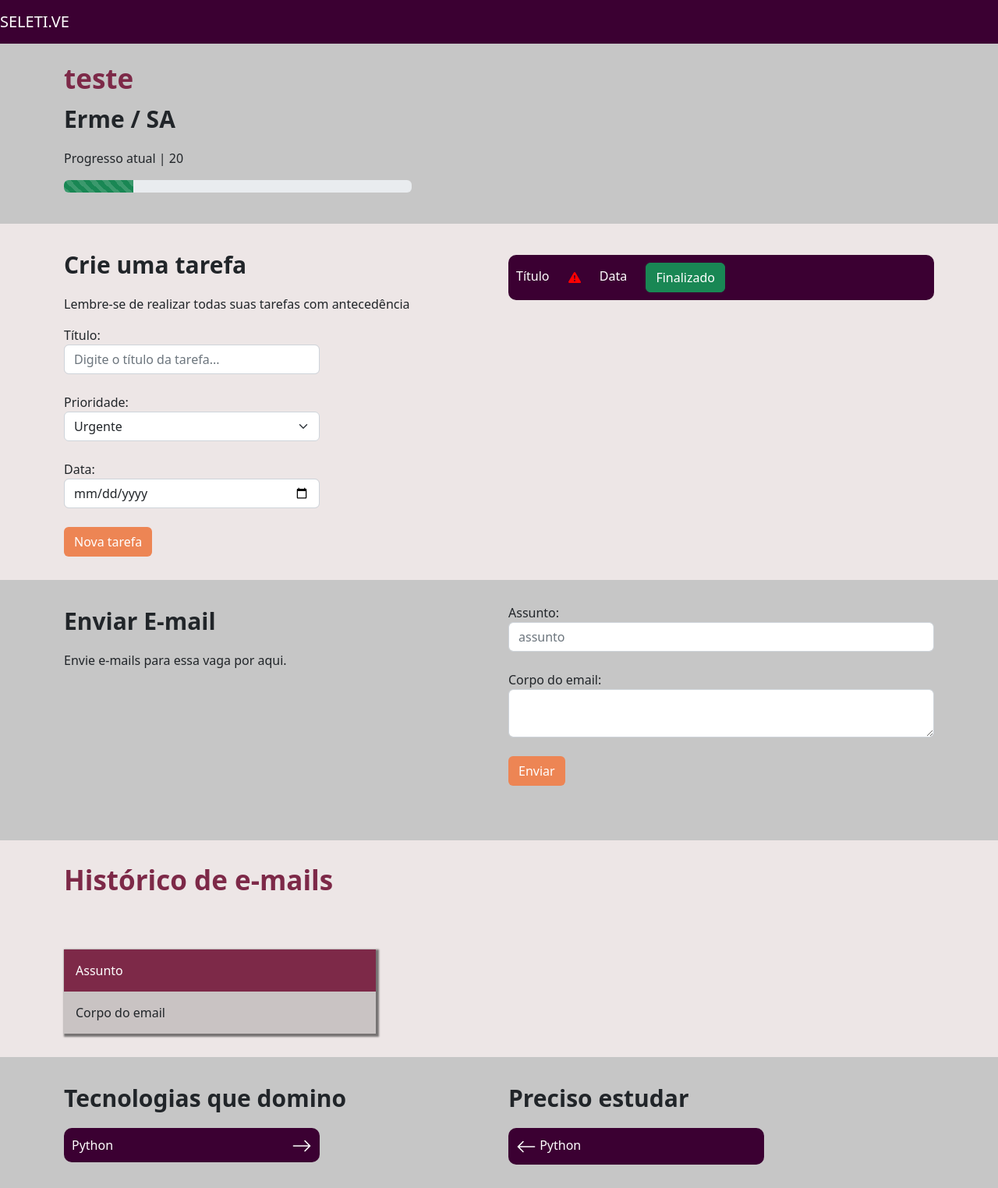
After one commit to Erme90/Seletive, a Django app: page /vagas/vaga/7 in a window 1280 px wide. The commit adds this page. Shown: the whole page at 78% size. Run offline with Django 4.2, Linux system fonts and the light colour scheme; data comes from the database, SQL or seed files in the repository; both versions use the stored data as it was after the commit.

Commit message:
barra de progresso

```diff
--- a/empresa/models.py
+++ b/empresa/models.py
@@ -50,7 +50,20 @@ class Vagas(models.Model):
     email = models.EmailField(null=True)
     status = models.CharField(max_length=30, choices=choices_status)
     tecnologias_dominadas = models.ManyToManyField(Tecnologias)
-    tecnologias_estudar = models.ManyToManyField(Tecnologias, related_name='estudar')
+    tecnologias_estudar = models.ManyToManyField(Tecnologias, related_name='estudar', blank=True)
+
+    def progresso(self):
+        if self.status == 'I':
+            return 20
+        elif self.status == 'C':
+            return 40
+        elif self.status == 'E':
+            return 60
+        elif self.status == 'D':
+            return 80
+        elif self.status == 'F':
+            return 100
+
 
 
     def __str__(self):
--- a/empresa/templates/empresa.html
+++ b/empresa/templates/empresa.html
@@ -37,7 +37,9 @@
                                 {% for tech in tecnologias %}
                                     <option value="{{tech.id}}">{{tech}}</option>
                                 {% endfor %}
+
                             </select>
+
                         </div>
 
                     <div class="col-md-3">
--- a/empresa/templates/empresa_unica.html
+++ b/empresa/templates/empresa_unica.html
@@ -73,7 +73,7 @@
 
     <div class="box-vagas">
         <div class="header-vagas">
-            {{vaga.titulo}}
+            <a href="{% url 'vaga' vaga.id %}">{{vaga.titulo}}</a>
         </div>
 
         <div class="body-vagas">
--- /dev/null
+++ b/templates/static/vaga/css/vaga.css
@@ -0,0 +1,106 @@
+.titulo{
+
+    color: #7D2948;
+    font-weight: bold;
+    font-size: 35px;
+
+}
+
+.titulo2{
+
+    font-weight: bold;
+    font-size: 30px;
+
+}
+
+.bg2{
+
+    background-color: #EDE6E6;
+    margin-top: 40px;
+    padding-top: 30px;
+    padding-bottom: 30px;
+
+}
+
+
+.input-tarefa{
+
+    width: 60%;
+
+}
+
+.btn-orange{
+
+    background-color: #ED8554;
+    color: white;
+}
+
+.list-tarefa{
+    list-style: none;
+}
+
+.li-tarefa{
+    background-color: #3B0032;
+    padding: 10px;
+    color:white;
+    border-radius: 10px;
+    margin-top: 10px;
+}
+
+.li-tech{
+    background-color: #3B0032;
+    padding: 10px;
+    color:white;
+    border-radius: 10px;
+    margin-top: 10px;
+    width: 60%;
+}
+
+.arrow-right{
+    float: right;
+
+}
+
+.prioridade-bloco{
+    margin-left: 20px;
+}
+
+.prioridade-vermelho{
+    color: red;
+}
+
+.prioridade-amarelo{
+    color: yellow;
+}
+
+.prioridade-verde{
+    color: green;
+}
+
+.bg3{
+
+    padding-top: 30px;
+    padding-bottom: 30px;
+}
+
+.box-email{
+
+    width: 400px;
+    margin-top: 60px;
+    background-color: #C9C3C3;
+    box-shadow: 2px 2px 2px 2px rgba(0,0,0,.5);
+}
+
+.header-email{
+    background-color: #7D2948;
+    padding: 15px;
+    color: white
+}
+
+.body-email{
+    padding: 15px;
+}
+
+.paragrafo-orange{
+    color: #ED8554;
+}
--- /dev/null
+++ b/vagas/templates/vaga.html
@@ -0,0 +1,166 @@
+{% extends 'base.html' %}
+{% load static %}
+
+{% block 'head' %}
+    <link rel="stylesheet" href="{% static 'vaga/css/vaga.css' %}">
+{% endblock %}
+
+{% block 'body' %}
+    <div class="container">
+        {% if messages %}
+            {% for message in messages %}
+            <br>
+                <section class="alert {{message.tags}}">
+                    {{message}}
+                </section>
+            {% endfor %}
+        {% endif %}
+        <br>
+        <h3 class="titulo">{{vaga.titulo}}</h3>
+        <p class="titulo2">{{vaga.empresa}}</p>
+        <p>Progresso atual | {{vaga.progresso}}</p>
+
+        <div style="width: 40%" class="progress">
+            <div class="progress-bar progress-bar-striped bg-success" role="progressbar" style="width: {{vaga.progresso}}%" aria-valuenow="25" aria-valuemin="0" aria-valuemax="100"></div>
+        </div>
+    </div>
+
+    <div class="bg2">
+        <div class="container">
+            <div class="row">
+                <div class="col-md">
+                    <p class="titulo2">Crie uma tarefa</p>
+                    <p>Lembre-se de realizar todas suas tarefas com antecedência</p>
+
+
+                    <form>
+                        <label>Título:</label>
+                        <input name="titulo" type="text" class="form-control input-tarefa" placeholder="Digite o título da tarefa...">
+                        <br>
+                        <label>Prioridade:</label>
+                        <select name="prioridade" class="form-select input-tarefa">
+                            <option value="U">Urgente</option>
+                            <option value="A">Alta</option>
+                            <option value="B">Baixa</option>
+                        </select>
+                        <br>
+                        <label>Data:</label>
+                        <input name="data" type="date" class="form-control input-tarefa" placeholder="">
+                        <br>
+                        <input type="submit" value="Nova tarefa" class="btn btn-orange">
+
+                    </form>
+
+                </div>
+
+                <div class="col-md">
+
+                        <div class="li-tarefa">
+                            <label>Título</label>
+                            <label class="prioridade-bloco">
+                                <svg class="prioridade-vermelho" xmlns="http://www.w3.org/2000/svg" width="16" height="16" fill="currentColor" class="bi bi-exclamation-triangle-fill" viewBox="0 0 16 16">
+                                    <path d="M8.982 1.566a1.13 1.13 0 0 0-1.96 0L.165 13.233c-.457.778.091 1.767.98 1.767h13.713c.889 0 1.438-.99.98-1.767L8.982 1.566zM8 5c.535 0 .954.462.9.995l-.35 3.507a.552.552 0 0 1-1.1 0L7.1 5.995A.905.905 0 0 1 8 5zm.002 6a1 1 0 1 1 0 2 1 1 0 0 1 0-2z"/>
+                                </svg>
+                            </label>
+                            <label class="prioridade-bloco">
+                                Data
+                            </label>
+                            <label class="prioridade-bloco">
+                                <a href="#" class="btn btn-success">Finalizado</a>
+                            </label>
+
+                        </div>
+
+
+
+
+
+
+
+                </div>
+
+            </div>
+        </div>
+
+    </div>
+
+    <div class="container bg3">
+        <div class="row">
+
+            <div class="col-md">
+                <p class="titulo2">Enviar E-mail</p>
+                <p>Envie e-mails para essa vaga por aqui.</p>
+            </div>
+
+            <div class="col-md">
+                <form>
+                    <label>Assunto:</label>
+                    <input name="assunto" type="text" class="form-control" placeholder="assunto">
+                    <br>
+                    <label>Corpo do email:</label>
+                    <textarea name="corpo" class="form-control"></textarea>
+                    <br>
+                    <input type="submit" class="btn btn-orange" value="Enviar">
+                </form>
+            </div>
+        </div>
+
+    </div>
+
+
+    <div class="bg2">
+        <div class="container">
+            <div class="row">
+                <h3 class="titulo">Histórico de e-mails</h3>
+
+                    <div class="col-md">
+
+                        <div class="box-email">
+                            <div class="header-email">
+                                Assunto
+                            </div>
+
+                            <div class="body-email">
+                                Corpo do email
+                            </div>
+
+                        </div>
+
+                    </div>
+
+
+
+            </div>
+
+
+        </div>
+    </div>
+
+    <div class="container bg3">
+        <div class="row">
+            <div class="col-md">
+                <p class="titulo2">Tecnologias que domino</p>
+
+                <div class="li-tech">
+                    Python
+
+                    <svg class="arrow-right" xmlns="http://www.w3.org/2000/svg" width="26" height="26" fill="currentColor" class="bi bi-arrow-right" viewBox="0 0 16 16">
+                        <path fill-rule="evenodd" d="M1 8a.5.5 0 0 1 .5-.5h11.793l-3.147-3.146a.5.5 0 0 1 .708-.708l4 4a.5.5 0 0 1 0 .708l-4 4a.5.5 0 0 1-.708-.708L13.293 8.5H1.5A.5.5 0 0 1 1 8z"/>
+                    </svg>
+                </div>
+
+            </div>
+
+            <div class="col-md">
+                <p class="titulo2">Preciso estudar</p>
+
+                <div class="li-tech">
+                    <svg xmlns="http://www.w3.org/2000/svg" width="26" height="26" fill="currentColor" class="bi bi-arrow-left" viewBox="0 0 16 16">
+                        <path fill-rule="evenodd" d="M15 8a.5.5 0 0 0-.5-.5H2.707l3.147-3.146a.5.5 0 1 0-.708-.708l-4 4a.5.5 0 0 0 0 .708l4 4a.5.5 0 0 0 .708-.708L2.707 8.5H14.5A.5.5 0 0 0 15 8z"/>
+                    </svg>
+                    Python
+                </div>
+            </div>
+        </div>
+    </div>
+{% endblock %}
--- a/vagas/urls.py
+++ b/vagas/urls.py
@@ -1,8 +1,9 @@
-from django.urls import path, include
+from django.urls import path
 from .import views
 
 urlpatterns = [
 
     path('nova_vaga/', views.nova_vaga,name='nova_vaga'),
+    path('vaga/<int:id>', views.vaga, name='vaga'),
 
 ]
--- a/vagas/views.py
+++ b/vagas/views.py
@@ -1,7 +1,7 @@
 from django.shortcuts import render
 from django.http import HttpResponse, Http404
 from empresa.models import Vagas
-from django.shortcuts import redirect
+from django.shortcuts import redirect, get_object_or_404
 from django.contrib import messages
 from django.contrib.messages import constants
 
@@ -36,3 +36,8 @@ def nova_vaga(request):
 
     elif request.method == 'GET':
         raise Http404
+
+
+def vaga(request,id):
+    vaga = get_object_or_404(Vagas, id=id)
+    return render(request, 'vaga.html', {'vaga': vaga})
```
Also changed, not shown: db.sqlite3, empresa/migrations/0008_alter_vagas_tecnologias_estudar.py (added).
